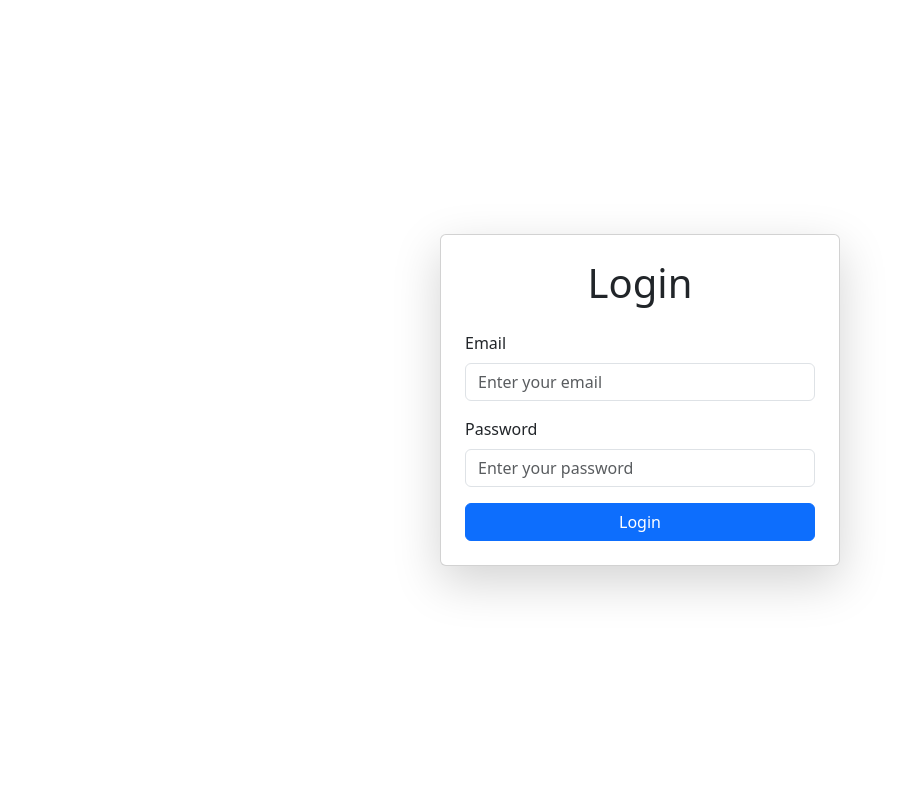
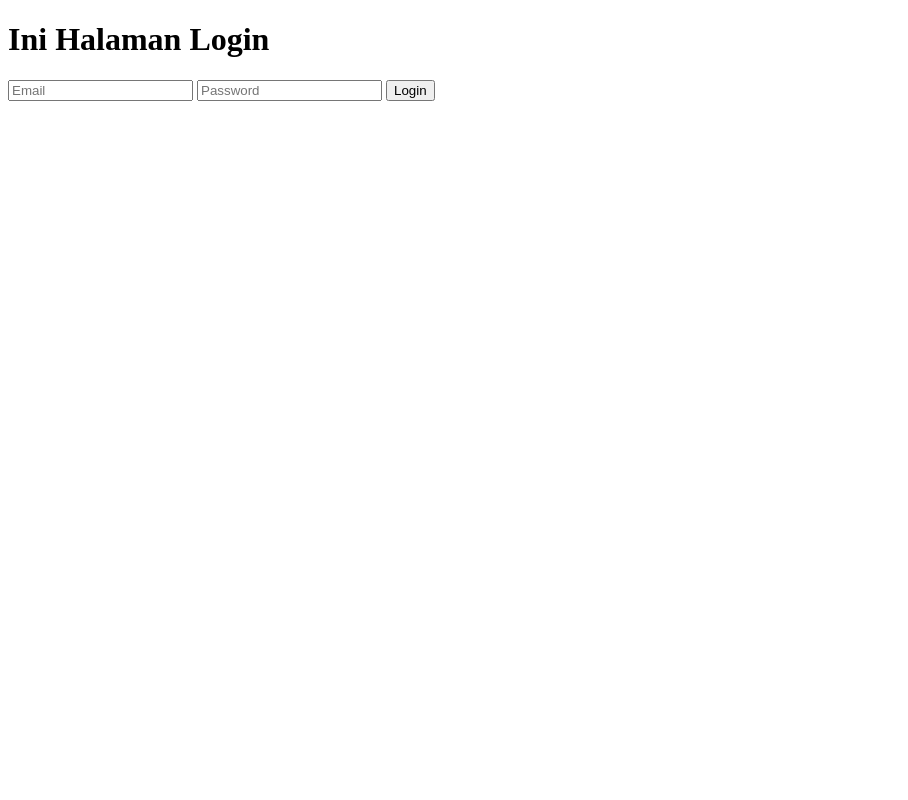
Before and after one commit to MAmarAbdullah/pemweb, a PHP site: page / in a window 1280 px wide. Shown: the whole page, without its empty margins (0-908 px from the left). Run offline with PHP 8.4, Linux system fonts and the light colour scheme.

Commit message:
Update index.php

```diff
--- a/index.php
+++ b/index.php
@@ -3,28 +3,14 @@
 <head>
     <meta charset="UTF-8">
     <meta name="viewport" content="width=device-width, initial-scale=1.0">
-    <title>Login Page</title>
-    <!-- Bootstrap CSS -->
-    <link href="https://cdn.jsdelivr.net/npm/bootstrap@5.3.0-alpha1/dist/css/bootstrap.min.css" rel="stylesheet">
+    <title>ini halaman home</title>
 </head>
 <body>
-    <div class="container d-flex justify-content-center align-items-center vh-100">
-        <div class="card p-4 shadow-lg" style="width: 100%; max-width: 400px;">
-            <h1 class="text-center mb-4">Login</h1>
-            <form action="./backend/login.php" method="POST">
-                <div class="mb-3">
-                    <label for="email" class="form-label">Email</label>
-                    <input type="email" name="email" id="email" class="form-control" placeholder="Enter your email" required>
-                </div>
-                <div class="mb-3">
-                    <label for="password" class="form-label">Password</label>
-                    <input type="password" name="password" id="password" class="form-control" placeholder="Enter your password" required>
-                </div>
-                <button type="submit" class="btn btn-primary w-100">Login</button>
-            </form>
-        </div>
-    </div>
-    <!-- Bootstrap Bundle with Popper -->
-    <script src="https://cdn.jsdelivr.net/npm/bootstrap@5.3.0-alpha1/dist/js/bootstrap.bundle.min.js"></script>
+    <h1>Ini Halaman Login</h1>
+    <form action="./backend/login.php" method="POST">
+        <input type="email" name="email" id="email" placeholder="Email"/>
+        <input type="password" name="password" id="password" placeholder="Password"/>
+        <button type="submit">Login</button>
+    </form>
 </body>
 </html>
```
